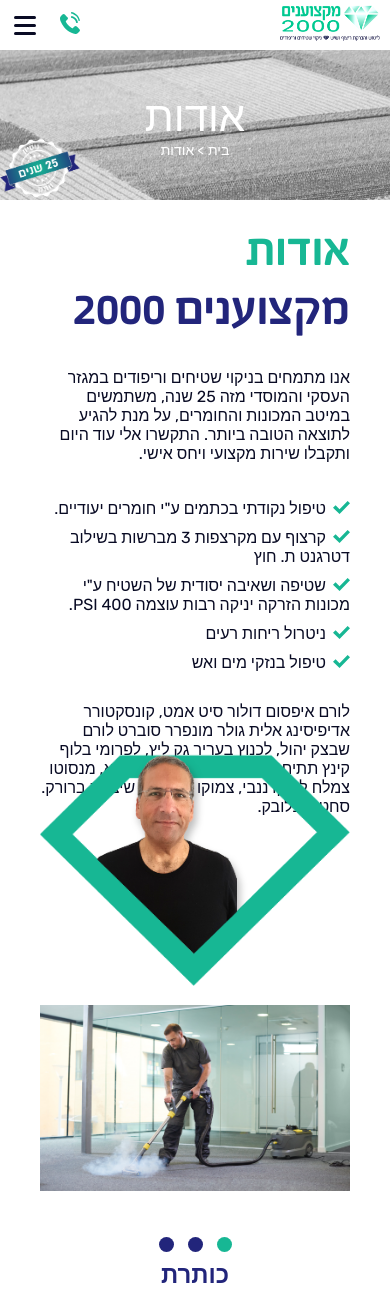
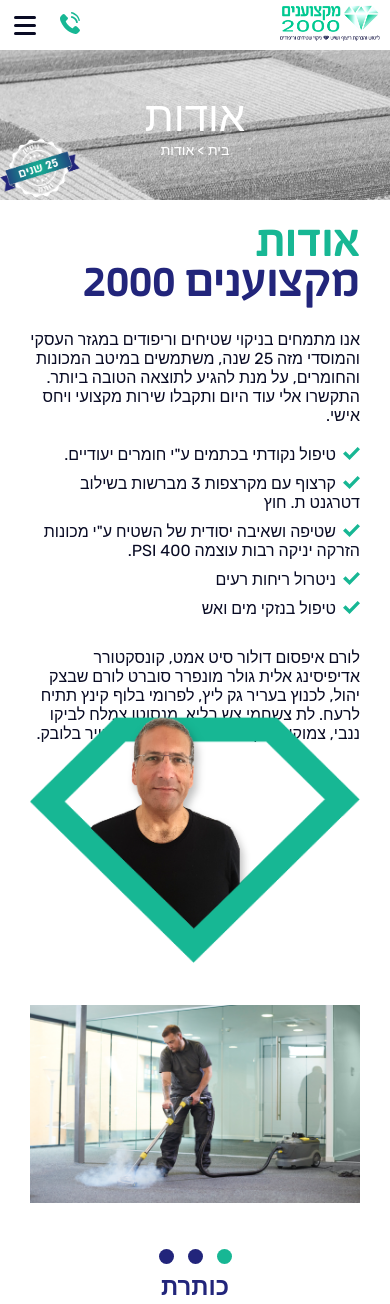
Before and after one commit to denisb-extra/Pro-2000, a website: page app/about.html in a window 390 px wide. Shown: the top 1304 px of the page. Drawn offline with Linux system fonts and the light colour scheme.

Commit message:
update 4

```diff
--- a/app/scss/index.scss
+++ b/app/scss/index.scss
@@ -812,31 +812,41 @@
       }
     }
       @media only screen and (max-width: 1024px) {
-        height: 550px ;
+        height: 620px ;
         .section-inner {
+          height: 520px;
           padding: 0 40px;
           .parts {
             .part {
               flex-basis: 50%;
+              height: 470px;
               .right-part {
                 .title {
-                  font-size: 22px;
-                }
-
+                  font-size: 55px;
+                  width: 288px;
+                  line-height: 40px;
+                  span{
+                    margin-left: 0;
+                  }
+                }
                 .content {
                   margin-top: 11px;
                   .content-text {
                     font-size: 16px;
                   }
                   ul {
+                    margin-top: 20px;
                     li {
                       font-size: 16px;
                     }
                   }
                   .button{
-                    margin-top: 15px;
-                  }
-                }
+                    margin-top: 30px;
+                  }
+                }
+              }
+              .part-img-left{
+                align-self: flex-start;
               }
             }
           }
@@ -942,13 +952,6 @@
             .part {
               height: 760px;
               .right-part {
-                .title {
-                  font-size: 55px;
-                  width: 288px;
-                  span{
-                    margin-left: 0;
-                  }
-                }
                 .content {
                   height: 390px;
                   .title {
@@ -1127,9 +1130,9 @@
       width:100%;
       max-width: 980px;
       .slider-size{
-        width: 410px;
+        width: 470px;
         .slider-text{
-          width: 410px;
+          width: 470px;
         }
       }
     }
--- a/app/scss/inner.scss
+++ b/app/scss/inner.scss
@@ -66,6 +66,7 @@
     height: 1540px;
     background-color: transparent;
     .section-inner{
+      padding: 0 30px;
       background-color: #FFF;
       max-width: 1920px;
       height: 1400px;
@@ -80,6 +81,7 @@
             flex-basis: 48%;
           }
           .right-part{
+            flex-basis: 44%;
             .content{
               margin-top: 30px;
               .content-text:nth-child(3){
@@ -164,9 +166,9 @@
       }
     }
     @media only screen and (max-width: 1024px){
-      height: 1820px;
+      height: 1870px;
       .section-inner{
-        height: 1690px;
+        height: 1730px;
         .about-work{
           height: 958px;
           flex-direction: column;
@@ -176,6 +178,14 @@
           .text{
             width: 100%;
             text-align: center;
+          }
+        }
+        .parts{
+          margin-top: 50px;
+          .part{
+            .part-img-left{
+              align-self: center;
+            }
           }
         }
       }
@@ -194,6 +204,9 @@
               }
             }
           }
+        }
+        .about-work{
+          height: 900px;
         }
       }
     }
```
Also changed, not shown: app/css/style.css.
